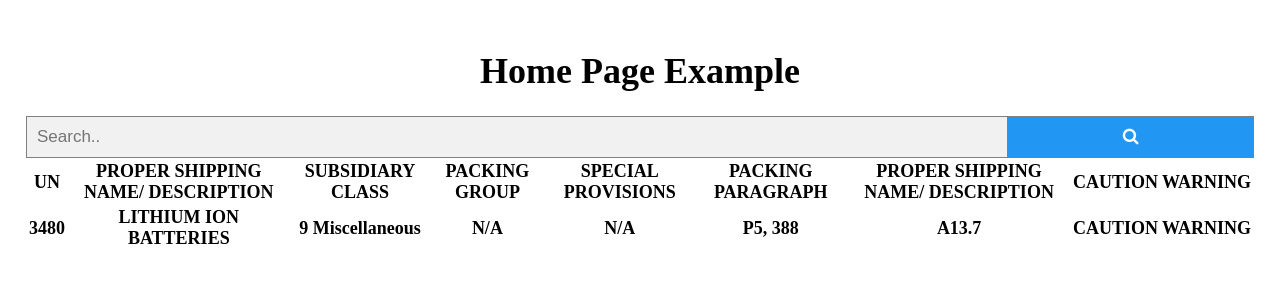
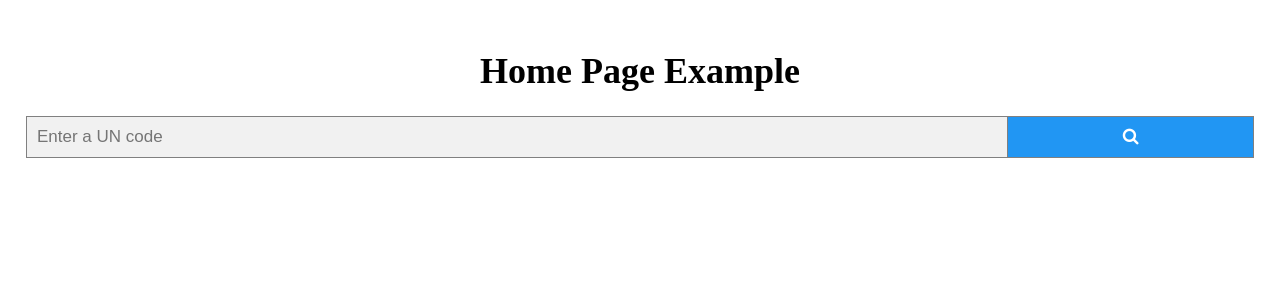
Before and after one commit to xlin6798/Air-Force-Shipment-Manager, a Django app: page / in a window 1280 px wide. Shown: the top 300 px of the page. Run offline with Django 4.2, Linux system fonts and the light colour scheme; lists and menus that the app fills with data are empty.

Commit message:
Add search for UN codes

```diff
--- a/search/templates/search/index.html
+++ b/search/templates/search/index.html
@@ -54,37 +54,11 @@
     <div class="container">
         <h1> Home Page Example </h1>
 
-        <form class="example" action="action_page.php">
-            <input type="text" placeholder="Search.." name="search">
+        <form class="example" method=POST action="{% url 'detail' %}">
+            {% csrf_token %}
+            <input type="text" placeholder="Enter a UN code" name="search">
             <button type="submit"><i class="fa fa-search"></i></button>
         </form>
-
-        <table>
-            <tr>
-                <th>UN</th>
-                <th>PROPER SHIPPING NAME/ DESCRIPTION</th>
-                <th>SUBSIDIARY CLASS</th>
-                <th>PACKING GROUP</th>
-                <th>SPECIAL PROVISIONS</th>
-                <th>PACKING PARAGRAPH</th>
-                <th>PROPER SHIPPING NAME/ DESCRIPTION</th>
-                <th>CAUTION</th>
-                <th>WARNING</th>
-            </tr>
-            <tr>
-                <th>3480</th>
-                <th>LITHIUM ION BATTERIES</th>
-                <th>9 Miscellaneous</th>
-                <th>N/A</th>
-                <th>N/A</th>
-                <th>P5, 388</th>
-                <th>A13.7</th>
-                <th>CAUTION</th>
-                <th>WARNING</th>
-            </tr>
-            <tr>
-            </tr>
-        </table>
     </div>
 
 
--- a/search/urls.py
+++ b/search/urls.py
@@ -4,4 +4,5 @@ from . import views
 
 urlpatterns = [
     path('', views.index, name='index'),
+    path('detail', views.detail, name='detail'),
 ]
--- a/search/views.py
+++ b/search/views.py
@@ -2,3 +2,7 @@ from django.shortcuts import render
 
 def index(request):
     return render(request, 'search/index.html')
+
+def detail(request):
+    search = request.POST['search']
+    return render(request, 'search/detail.html', {'search':search})
```
Also changed, not shown: search/templates/search/detail.html (added, +62 -0 lines).
